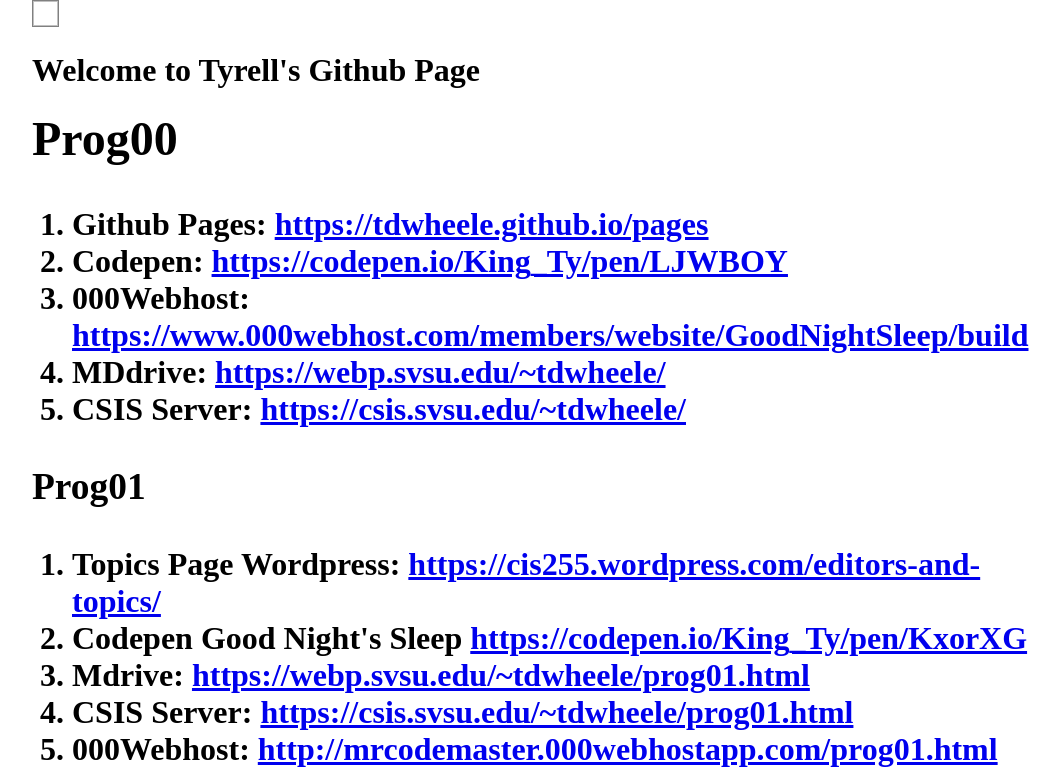
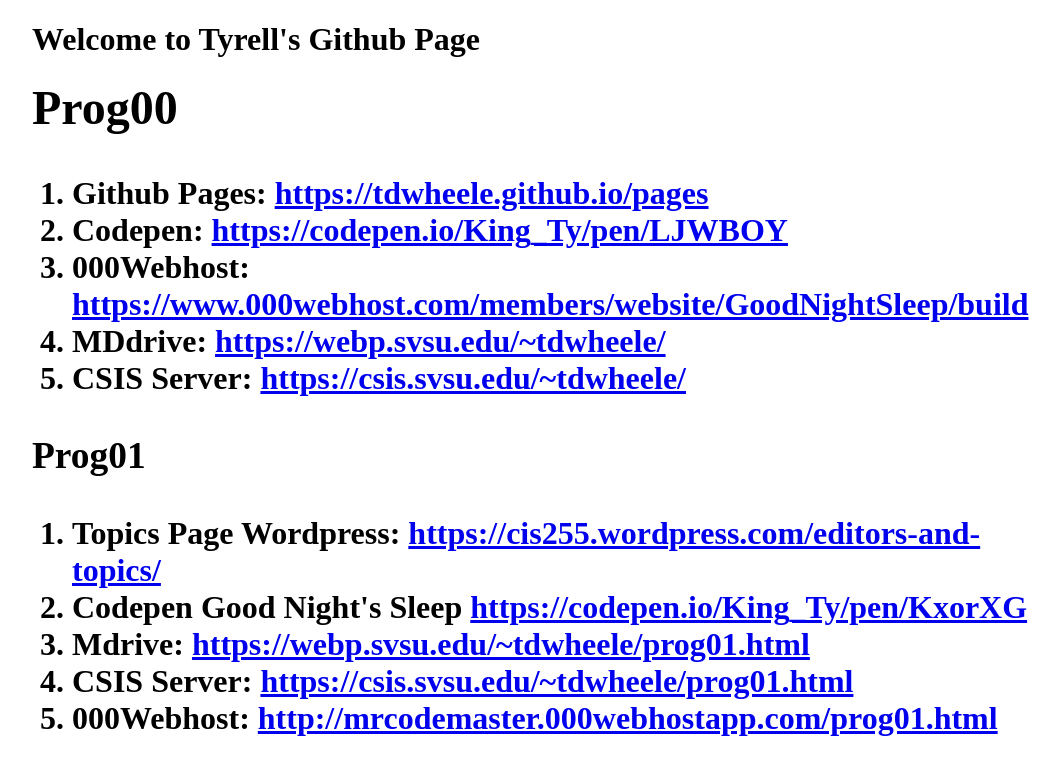
Before and after one commit to tdwheele/pages, a plain HTML site: page index.html in a window 1280 px wide. Shown: the top 774 px of the page, without its empty margins (108-1168 px from the left). Drawn offline with Linux system fonts and the light colour scheme.

Commit message:
Update index.html

```diff
--- a/index.html
+++ b/index.html
@@ -2,7 +2,6 @@
 <html lang="en">
 
   <head>
-	  <img scr='https://webp.svsu.edu/~tdwheele/images/tdwheele2018.png'/>
     <style>
 			.multiColumn {
 				column-count: 4;
```
